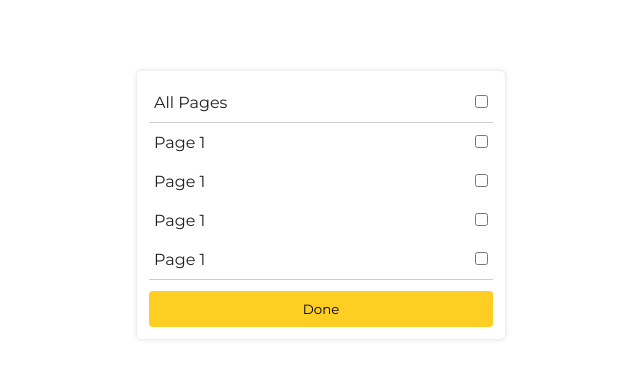
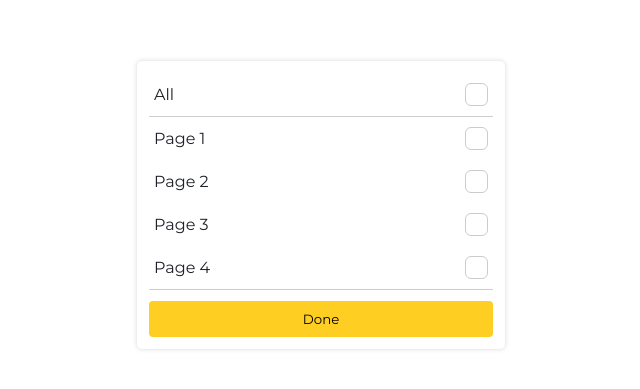
Before and after one commit to rudrabhikadiya3/ellty-assignment, a Next.js app: page / in a window 1280 px wide. Shown: the part 195-584 px from the top of the page, without its empty margins (319-959 px from the left). Built offline with nearby package versions, Linux system fonts and the light colour scheme.

Commit message:
custom checkbox styles(lifecycle) with dynamic selection

```diff
--- /dev/null
+++ b/app/checkbox.css
@@ -0,0 +1,54 @@
+.custom-checkbox input {
+  display: none;
+}
+
+input[type='checkbox'] {
+  appearance: none;
+  width: 23px;
+  height: 23px;
+  border: 1px solid #ccc;
+  border-radius: 6px;
+  background: none;
+  cursor: pointer;
+  position: relative;
+  transition: all 0.2s ease-in-out;
+}
+
+input[type='checkbox']::before {
+  content: '';
+  position: absolute;
+  top: 50%;
+  left: 50%;
+  width: 18px;
+  height: 18px;
+  background: url('/svg/mark-dark.svg') no-repeat center/contain;
+  transform: translate(-50%, -50%);
+  opacity: 0;
+  transition: opacity 200ms ease-in-out;
+}
+
+input[type='checkbox']:hover {
+  border-color: #bdbdbd;
+}
+
+input[type='checkbox']:hover::before {
+  opacity: 0.25;
+}
+
+input[type='checkbox']:checked {
+  background-color: #2469f6;
+  border-color: #2469f6;
+}
+
+input[type='checkbox']:checked::before {
+  background-image: url('/svg/mark-light.svg');
+  opacity: 1;
+}
+
+input[type='checkbox']:active {
+  box-shadow: 0 0 0 3px rgba(233, 240, 254, 1);
+}
+
+input[type='checkbox']:active::before {
+  opacity: 0.8;
+}
--- a/app/layout.js
+++ b/app/layout.js
@@ -1,5 +1,6 @@
 import { Montserrat } from 'next/font/google'
 import './globals.css'
+import './checkbox.css'
 
 const montserrat = Montserrat({
   variable: '--font-montserrat',
--- a/app/page.js
+++ b/app/page.js
@@ -1,43 +1,35 @@
-export default function Home() {
+'use client'
+import { useState } from 'react'
+
+export default function SelectBox() {
+  const [selectedPages, setSelectedPages] = useState([])
+  const pages = ['1', '2', '3', '4']
+
+  const checkAll = (e) => {
+    setSelectedPages(e.target.checked ? pages : [])
+  }
+
+  const checkSingle = (page) => {
+    setSelectedPages((pre) => (pre.includes(page) ? pre.filter((p) => p !== page) : [...pre, page]))
+  }
+
   return (
     <div className='centerContainer'>
       <div className='selectionBox'>
         <ul className='selectionBoxContent'>
           <li>
-            <span>All Pages</span>
-            <span>
-              <input type='checkbox' name='' id='' />
-            </span>
+            <label htmlFor='all'>All</label>
+            <input type='checkbox' id='all' checked={selectedPages.length === pages.length} onChange={checkAll} />
           </li>
           <hr />
-
-          <li>
-            <span>Page 1</span>
-            <span>
-              <input type='checkbox' name='' id='' />
-            </span>
-          </li>
-          <li>
-            <span>Page 1</span>
-            <span>
-              <input type='checkbox' name='' id='' />
-            </span>
-          </li>
-          <li>
-            <span>Page 1</span>
-            <span>
-              <input type='checkbox' name='' id='' />
-            </span>
-          </li>
-          <li>
-            <span>Page 1</span>
-            <span>
-              <input type='checkbox' name='' id='' />
-            </span>
-          </li>
+          {pages.map((page) => (
+            <li key={page}>
+              <label htmlFor={page}>Page {page}</label>
+              <input type='checkbox' id={page} checked={selectedPages.includes(page)} onChange={() => checkSingle(page)} />
+            </li>
+          ))}
         </ul>
         <hr />
-
         <button>Done</button>
       </div>
     </div>
```
Also changed, not shown: public/svg/mark-dark.svg (added), public/svg/mark-light.svg (added).
